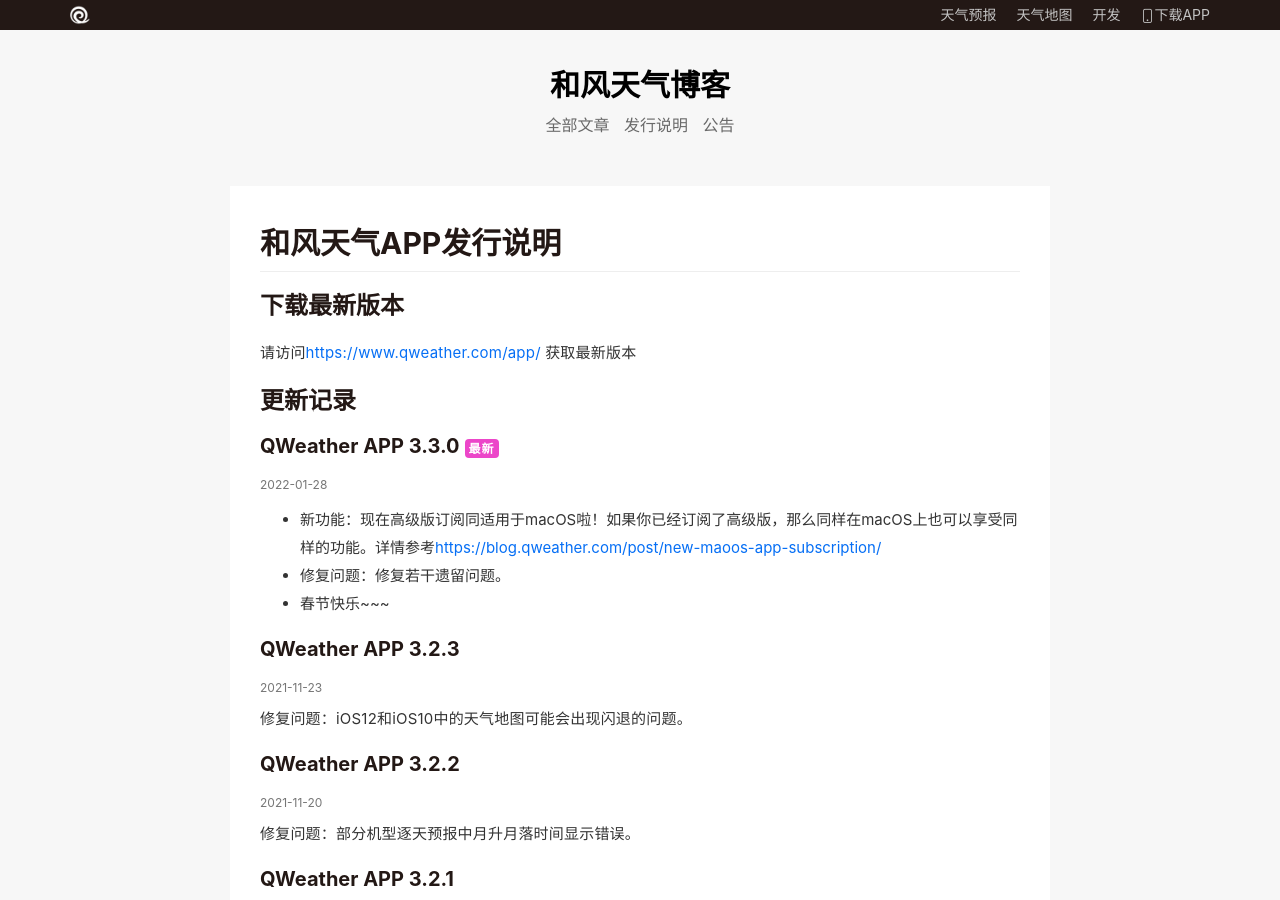
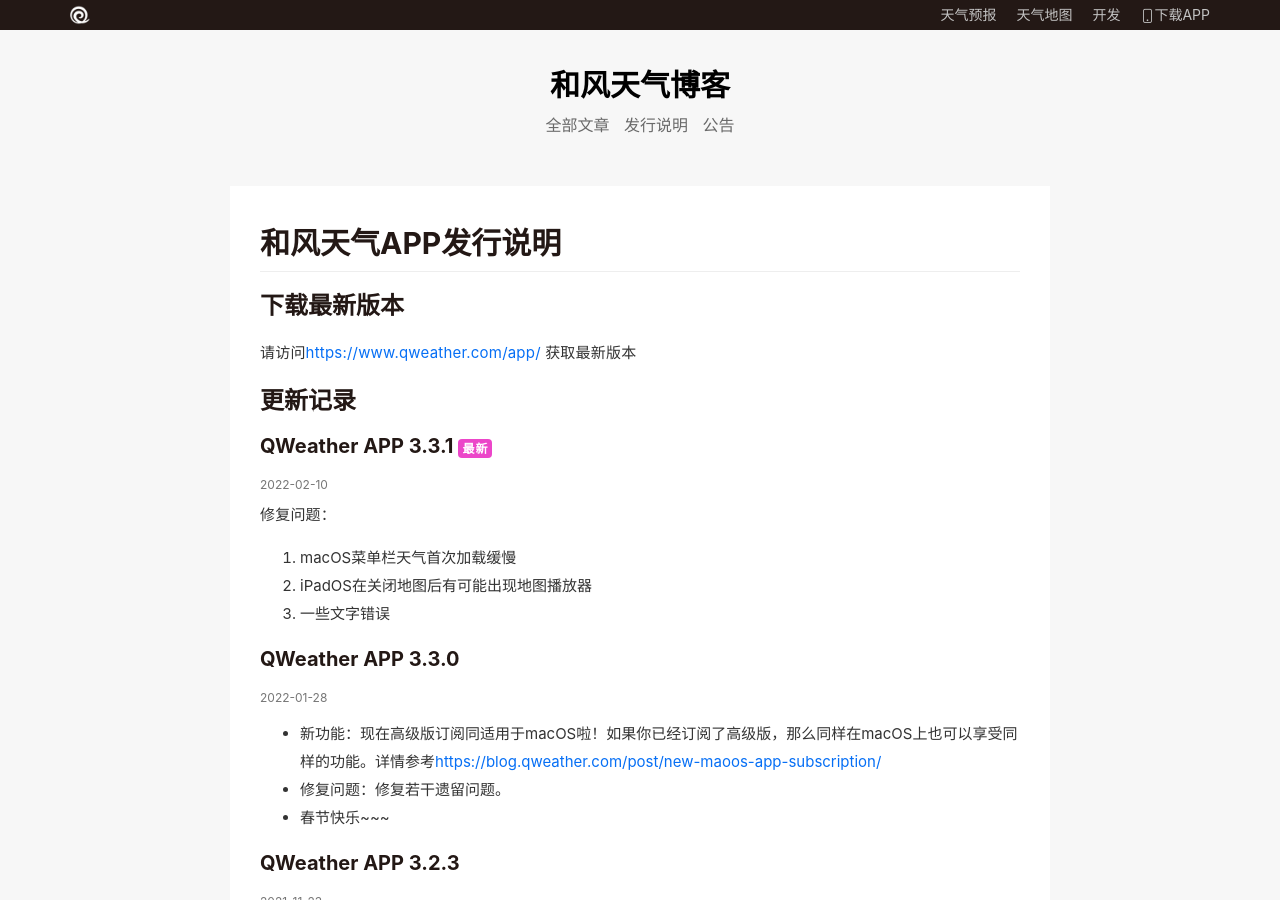
Before and after one commit to qwd/blog, a Jekyll site: the page built from pages/release-app.html, in a window 1280 px wide and 900 px high. Built offline with Jekyll 4.4.1, drawn with Linux system fonts in a browser that asks for light colours; some web fonts are replaced; comment, search, counter and statistics services are not loaded.

Commit message:
APP 3.3.1 released

```diff
--- a/_data/release-app.yml
+++ b/_data/release-app.yml
@@ -1,3 +1,11 @@
+- title: QWeather APP 3.3.1
+  ver: 3.3.1
+  date: 2022-02-10
+  text: |-
+   修复问题：
+   1. macOS菜单栏天气首次加载缓慢
+   2. iPadOS在关闭地图后有可能出现地图播放器
+   3. 一些文字错误
 - title: QWeather APP 3.3.0
   ver: 3.3.0
   date: 2022-01-28
```
